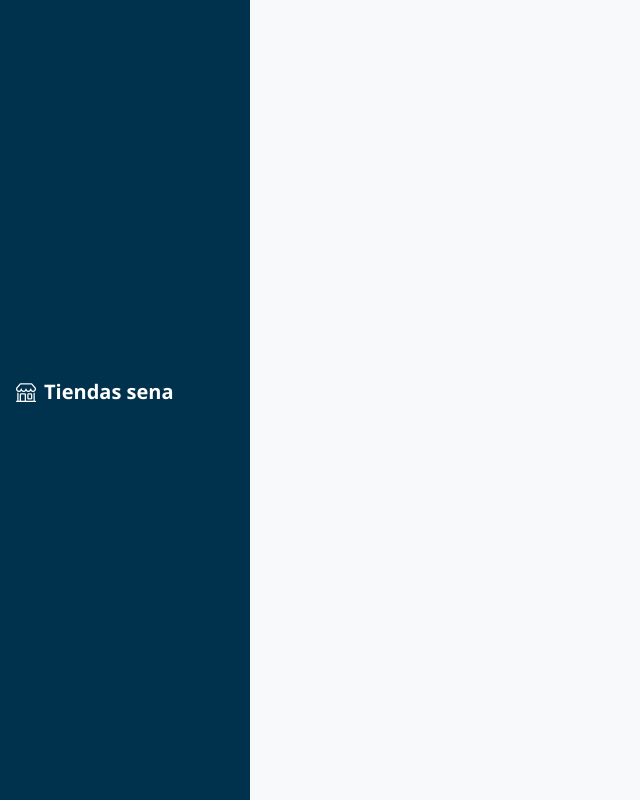
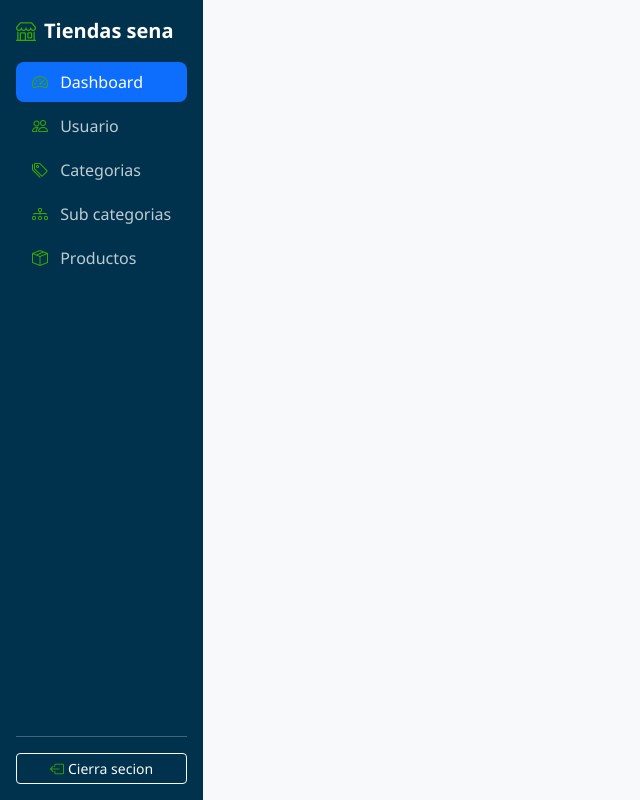
Before and after one commit to Spectro2007/inventario, a plain HTML site: page dashboard.html in a window 1280 px wide. Shown: the whole page, without its empty margins (0-640 px from the left). Drawn offline with nearby package versions, Linux system fonts and the light colour scheme.

Commit message:
correcciones
correciones del dashboard estilos y index

```diff
--- a/css/estilos.css
+++ b/css/estilos.css
@@ -2,11 +2,15 @@
     --sena-verde: #39a900;
     --sena-verde-oscuro: #2e8700;
     --sena-azul: #00324d;
-    --sider-ancho: 250px
+    --sidebar-ancho: 250px
 }
 
 body {
     font-family: 'Segoe UI', Tahoma, Geneva, Verdana, sans-serif;
+}
+
+i {
+    color: var(--sena-verde);
 }
 
 .texto-sena {
@@ -19,7 +23,7 @@ body {
     --bs-btn-border-color: var(--sena-verde);
     --bs-btn-hover-color: #ffffff;
     --bs-btn-hover-bg: var(--sena-verde-oscuro);
-    --bs-btn-borer-color: var(--sena-verde-oscuro);
+    --bs-btn-border-color: var(--sena-verde-oscuro);
     --bs-btn-active-color: #ffffff;
     --bs-btn-active-bg: var(var(--sena-verde-oscuro));
     --bs-btn-active-border-color: var(var(--sena-verde-oscuro));
@@ -152,7 +156,7 @@ body {
 }
 
 .pagination {
-    --bs-pagination-color: var(var(--sena-azul));
+    --bs-pagination-color: var(--sena-azul);
     --bs-pagination-bg: var(var(--sena-verde));
     --bs-pagination-active-border-color: var(var(--sena-verde));
 }
@@ -176,7 +180,7 @@ body {
     display: flex;
     align-items: center;
     border-radius: 0.5rem;
-    background-color: #eef2f5;
+    background-color: #ffffff;
     color: var(--sena-azul);
     font-size: 1.4rem;
     flex-shrink: 0;
--- a/dashboard.html
+++ b/dashboard.html
@@ -9,6 +9,7 @@
             <link rel="stylesheet" href="https://cdn.jsdelivr.net/npm/bootstrap-icons@1.11.3/font/bootstrap-icons.min.css">
             <link rel="stylesheet" href="css/estilos.css">
 </head>
+
 <body class="bg-body-tertiary">
     <!--mnu lateral-->
 
@@ -19,18 +20,53 @@
                 <i class="bi bi-shop me-2"></i>Tienda Sena
             </h5>
             <button type="button" class="btn-close
-             btn-close-white"
-             data-bs-dismiss="offcanvas"
-             data-bs-target="#menuLateral"
+            btn-close-white" data-bs-dismiss="offcanvas" data-bs-target="#menuLateral"
             aria-label="cerrar menu"></button>
         </div>
 
-        <div class="offcanvas-body d-flex-column p-3">
+        <div class="offcanvas-body d-flex flex-column p-3">
             <a href="dashboard.html" class="d-none d-lg-flex align-items-center mb-3
         text-white text-decoration-none fs-5 fw-bold">
-            <i class="bi bi-shop me-2 tect-sena"></i>
-            Tiendas sena
+                <i class="bi bi-shop me-2 tect-sena"></i>Tiendas sena
             </a>
+            <ul class="nav nav-pills flex-column mb-auto">
+                <li class="nav-item">
+                    <a href="dashboard.html" class="nav-link active" aria-current="page">
+                        <i class="bi bi-speedometer2 me-2"></i>
+                        Dashboard
+                    </a>
+                </li>
+
+                <li class="nav-item">
+                    <a href="usuarios.html" class="nav-link" aria-current="page">
+                        <i class="bi bi-people me-2"></i>
+                        Usuario
+                    </a>
+                </li>
+
+                <li class="nav-item">
+                    <a href="categorias.html" class="nav-link" aria-current="page">
+                        <i class="bi bi-tags me-2"></i>
+                        Categorias
+                    </a>
+                </li>
+
+                <li class="nav-item">
+                    <a href="subcategorias.html" class="nav-link" aria-current="page">
+                        <i class="bi bi-diagram-3 me-2"></i>
+                        Sub categorias
+                    </a>
+                </li>
+
+                <li class="nav-item">
+                    <a href="subcategorias.html" class="nav-link" aria-current="page">
+                        <i class="bi bi-box-seam me-2"></i>
+                        Productos
+                    </a>
+                </li>
+            </ul>
+                <hr>
+            <a href="index.html" class="btn btn-outline-light btn-sm"><i class="bi bi-box-arrow-left me-1"></i>Cierra secion</a>
         </div>
     </aside>
 
```
Also changed, not shown: index.html (+1 -2 lines). Lines whose indentation alone changed are shown as unchanged.
